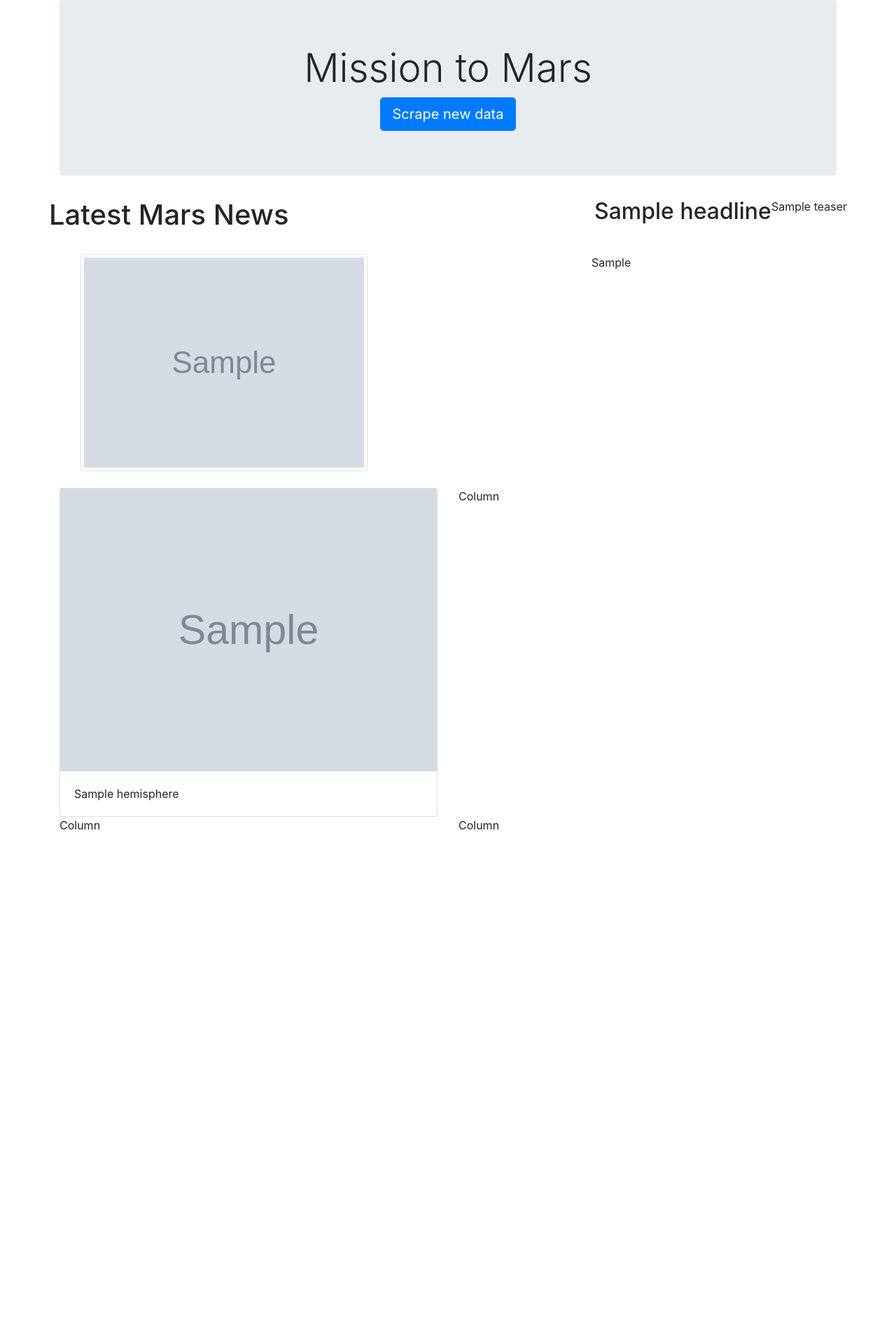
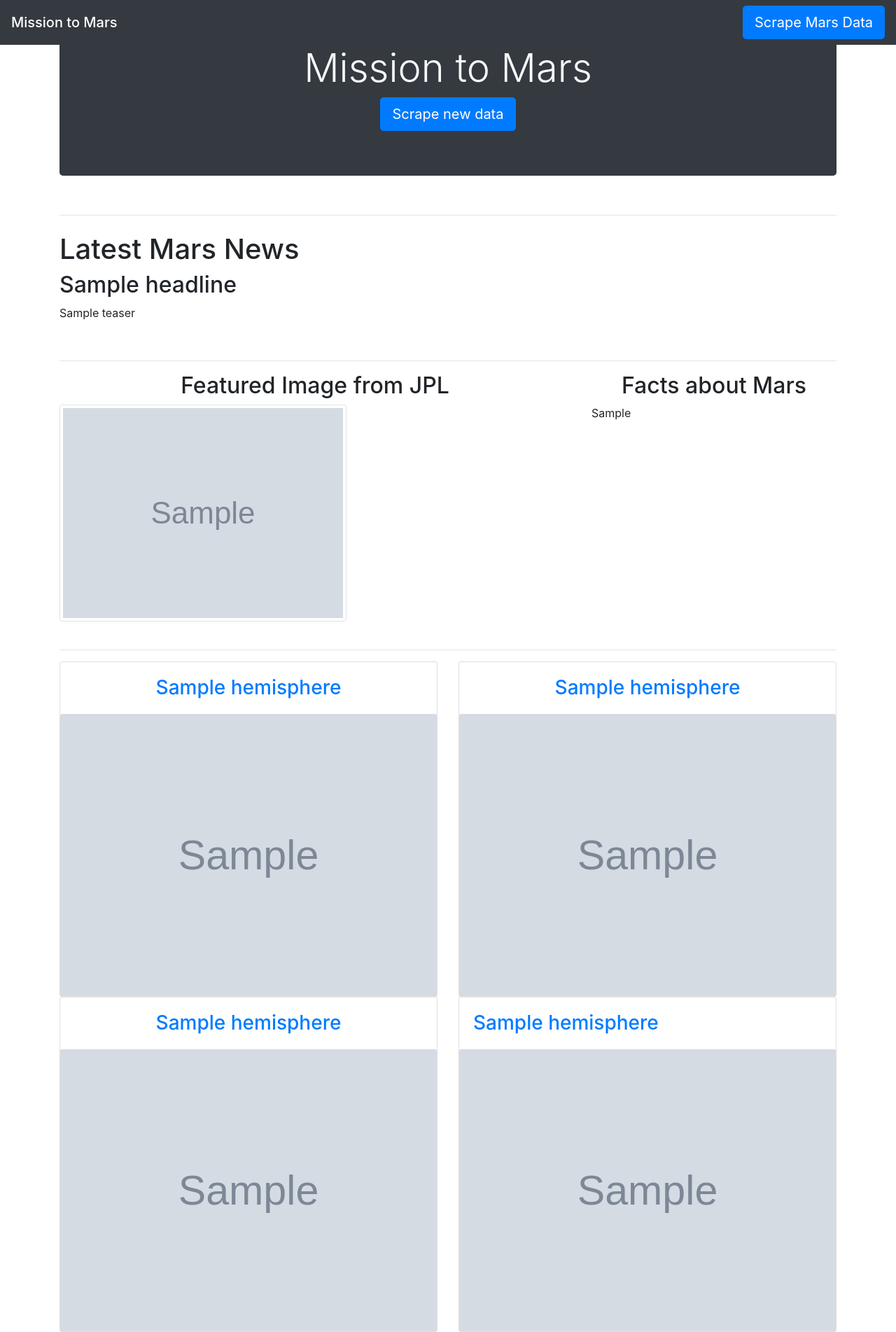
Before and after one commit to emcfarland/web-scraping-challenge, a Flask app: page / in a window 1280 px wide. Shown: the whole page at 70% size. Before the commit the page ends 1185 px from the top, so only its background shows below. Run offline with Flask 2, Linux system fonts and the light colour scheme; grey boxes marked "Sample" are stand-in pictures; a database or web service that is not in the repository returns one stand-in record (values such as "Sample title"); some libraries are stand-ins or nearby versions.

Commit message:
Adds hemisphere photos, fixes table, makes everything prettier

```diff
--- a/Missions_to_Mars/scrape_mars.py
+++ b/Missions_to_Mars/scrape_mars.py
@@ -59,7 +59,7 @@ def scrape():
     time.sleep(0.1)
 
     mars_facts_table = pd.read_html(mars_facts_url, match='Recorded By')[0]
-    mars_facts_table.columns = ["Criteria", "Values"]
+    mars_facts_table.columns = ["Description", "Mars"]
 
     mars_facts_html = mars_facts_table.to_html(index=False, classes="table table-striped")
 
--- a/Missions_to_Mars/templates/index.html
+++ b/Missions_to_Mars/templates/index.html
@@ -8,10 +8,15 @@
     integrity="sha384-TX8t27EcRE3e/ihU7zmQxVncDAy5uIKz4rEkgIXeMed4M0jlfIDPvg6uqKI2xXr2" crossorigin="anonymous">
 </head>
 <body>
+    <nav class="navbar fixed-top navbar-dark bg-dark">
+        <span class="navbar-brand mb-0 h1">Mission to Mars</span>
+        <button type="button" class="btn btn-primary btn-lg">Scrape Mars Data</button>
+    </nav>
+
     <div class="container">
         <div class="row">
             <div class="col-12">
-                <div class="jumbotron text-center">
+                <div class="jumbotron text-center bg-dark text-light">
                     <h1 class="display-4">Mission to Mars</h1>
                     <a class="btn btn-primary btn-lg" href="/scrape" role="button">Scrape new data</a>
                 </div>
@@ -19,46 +24,85 @@
         </div>
 
         <div class="row">
+            <div class="col">
+                <hr class="my-4">
                 <h1>Latest Mars News</h1>
-            <hr class="my-4">
                 <h2>{{ mars_data.headline }}</h2>
                 <p>{{ mars_data.teaser }}</p>
             </div>
+        </div>
 
         <br>
+        <hr>
         <div class="row">
             <div class="col-8">
-                <div class="col-12">
-                    <div class="container">
-                        <a href="{{ mars_data.featured_image }}" target="_blank"><img src="{{ mars_data.featured_image }}" alt="Featured Image on JPL Space Photos" class="img-thumbnail"></a>
+                <h2 class="text-center">Featured Image from JPL</h2>
+                <a href="{{ mars_data.featured_image }}" target="_blank">
+                    <img src="{{ mars_data.featured_image }}" alt="Featured Image on JPL Space Photos" class="img-thumbnail">
+                </a>
             </div>
+
+            <div class="col-4">
+                <h2 class="text-center">Facts about Mars</h2>
+                {{ mars_data.facts_table|safe }}
             </div>
         </div>
 
-            <div class="col-4">
+        <br>
+        <hr>
+        <div class="row">
 
-                    {{ mars_data.facts_table }}
+            <div class="container">
+
+                <div class="row row-cols-2">
+                    <div class="col">
+                        <a href="{{ mars_data.hemispheres[0]['img_url'] }}" target="_blank">
+                            <div class="card">
+                                <div class="card-body">
+                                    <h3 class="card-text text-center">{{ mars_data.hemispheres[0]['title'] }}</h3>
                                 </div>
-            <div class="w-100"></div>
+                                <img src="{{ mars_data.hemispheres[0]['img_url'] }}" class="card-img-top" alt="...">
+                            </div>
+                        </a>
                     </div>
 
-        <br>
-        <div class="row">
-            <div class="container">
-                <div class="row row-cols-2">
                     <div class="col">
+                        <a href="{{ mars_data.hemispheres[1]['img_url'] }}" target="_blank">
                             <div class="card">
-                        <img src="{{ mars_data.hemispheres[0]["img_url"] }}" class="card-img-top" alt="...">
                                 <div class="card-body">
-                          <p class="card-text">{{ mars_data.hemispheres[0]["title"] }}</p>
+                                    <h3 class="card-text text-center">{{ mars_data.hemispheres[1]['title'] }}</h3>
                                 </div>
+                                <img src="{{ mars_data.hemispheres[1]['img_url'] }}" class="card-img-top" alt="...">
                             </div>
+                        </a>
                     </div>
-                  <div class="col">Column</div>
-                  <div class="col">Column</div>
-                  <div class="col">Column</div>
+
+                    <div class="col">
+                        <a href="{{ mars_data.hemispheres[2]['img_url'] }}" target="_blank">
+                            <div class="card">
+                                <div class="card-body">
+                                    <h3 class="card-text text-center">{{ mars_data.hemispheres[2]['title'] }}</h3>
                                 </div>
+                                <img src="{{ mars_data.hemispheres[2]['img_url'] }}" class="card-img-top" alt="...">
                             </div>
+                        </a>
+                    </div>
+
+                    <div class="col">
+                        <a href="{{ mars_data.hemispheres[3]['img_url'] }}">
+                            <div class="card">
+                                <div class="card-body">
+                                    <h3 class="card-text">{{ mars_data.hemispheres[3]['title'] }}</h3>
+                                </div>
+                                <img src="{{ mars_data.hemispheres[3]['img_url'] }}" class="card-img-top" alt="...">
+                            </div>
+                        </a>
+                    </div>
+
+                </div>
+
+            </div>
+
         </div>
     </div>
 </body>
```
Lines whose indentation alone changed are shown as unchanged.
